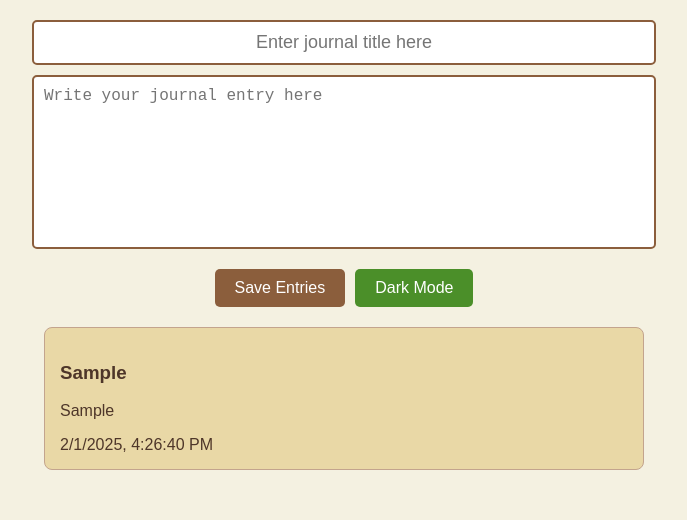
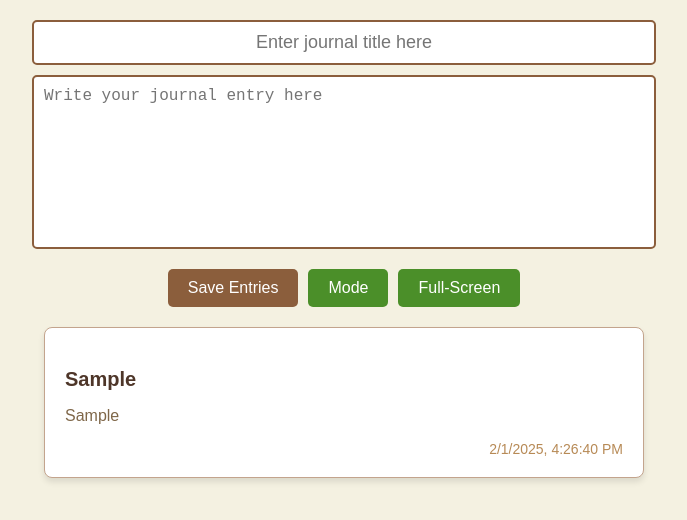
Before and after one commit to archnaasekhar/dreamweave, a plain HTML site: page index.html in a window 1280 px wide. Both pictures are taken after typing "Sample", "Sample" into the empty fields and a click on the button "Save Entries". Shown: the whole page, without its empty margins (296-983 px from the left). Drawn offline with Linux system fonts and the light colour scheme.

Commit message:
updated to cards format

```diff
--- a/index.html
+++ b/index.html
@@ -13,7 +13,8 @@
 
         <div class="button-container">
             <button id="save-btn">Save Entries</button>
-            <button id="dark-mode-toggle">Dark Mode</button>
+            <button id="dark-mode-toggle">Mode</button>
+            <button id="fullscreen-btn">Full-Screen</button>
         </div>
     </div>
 
--- a/script.js
+++ b/script.js
@@ -13,8 +13,16 @@ document.addEventListener("DOMContentLoaded", function () {
         if (localStorage.getItem("dark-mode") === "true") {
             body.classList.add("dark-mode");
         }
-    } else {
-        console.error("Dark Mode button not found!");
+    }
+
+    // Full-Screen Toggle
+    const fullscreenBtn = document.getElementById("fullscreen-btn");
+    const controls = document.querySelector(".controls");
+
+    if (fullscreenBtn) {
+        fullscreenBtn.addEventListener("click", () => {
+            controls.classList.toggle("fullscreen");
+        });
     }
 
     // Save Journal Entries
@@ -43,11 +51,9 @@ document.addEventListener("DOMContentLoaded", function () {
                 journalInput.value = "";
             }
         });
-    } else {
-        console.error("Save button not found!");
     }
 
-    // Display saved entries
+    // Display saved entries as cards
     function displayEntry(title, text, timestamp) {
         const entryDiv = document.createElement("div");
         entryDiv.classList.add("entry");
--- a/style.css
+++ b/style.css
@@ -86,24 +86,62 @@ button:hover {
     background-color: #7f8b4b;
 }
 
+/* Full-Screen Mode */
+.fullscreen #journal-input {
+    position: fixed;
+    top: 0;
+    left: 0;
+    width: 100vw;
+    height: 100vh;
+    padding: 20px;
+    font-size: 18px;
+    z-index: 1000;
+    background-color: #fff;
+    border: none;
+    border-radius: 0;
+}
+
 /* Entries Section */
 #entries-container {
     width: 100%;
     max-width: 600px;
     margin-top: 20px;
+    display: flex;
+    flex-direction: column;
+    gap: 20px;
 }
 
+/* Card Styling for Entries */
 .entry {
-    background-color: #e9d8a6;
-    border: 1px solid #c3a48d;
-    padding: 15px;
-    margin-bottom: 10px;
+    background-color: #fff;
+    border: 1px solid #c3a48d; /* Light brown border */
+    padding: 20px;
     border-radius: 8px;
-    transition: background-color 0.3s ease;
+    box-shadow: 0 4px 6px rgba(0, 0, 0, 0.1); /* Soft shadow for card */
+    transition: transform 0.3s ease, box-shadow 0.3s ease;
+    cursor: pointer;
 }
 
 .entry:hover {
-    background-color: #d0c8a1;
+    transform: translateY(-5px); /* Slightly raise card on hover */
+    box-shadow: 0 8px 12px rgba(0, 0, 0, 0.2); /* Darker shadow on hover */
+}
+
+.entry h3 {
+    font-size: 20px;
+    margin-bottom: 10px;
+    color: #4e3629;
+}
+
+.entry p {
+    font-size: 16px;
+    color: #7f6749;
+}
+
+.timestamp {
+    font-size: 14px;
+    color: #b78a56; /* Lighter brown for timestamp */
+    text-align: right;
 }
 
 /* Responsive Design */
```
